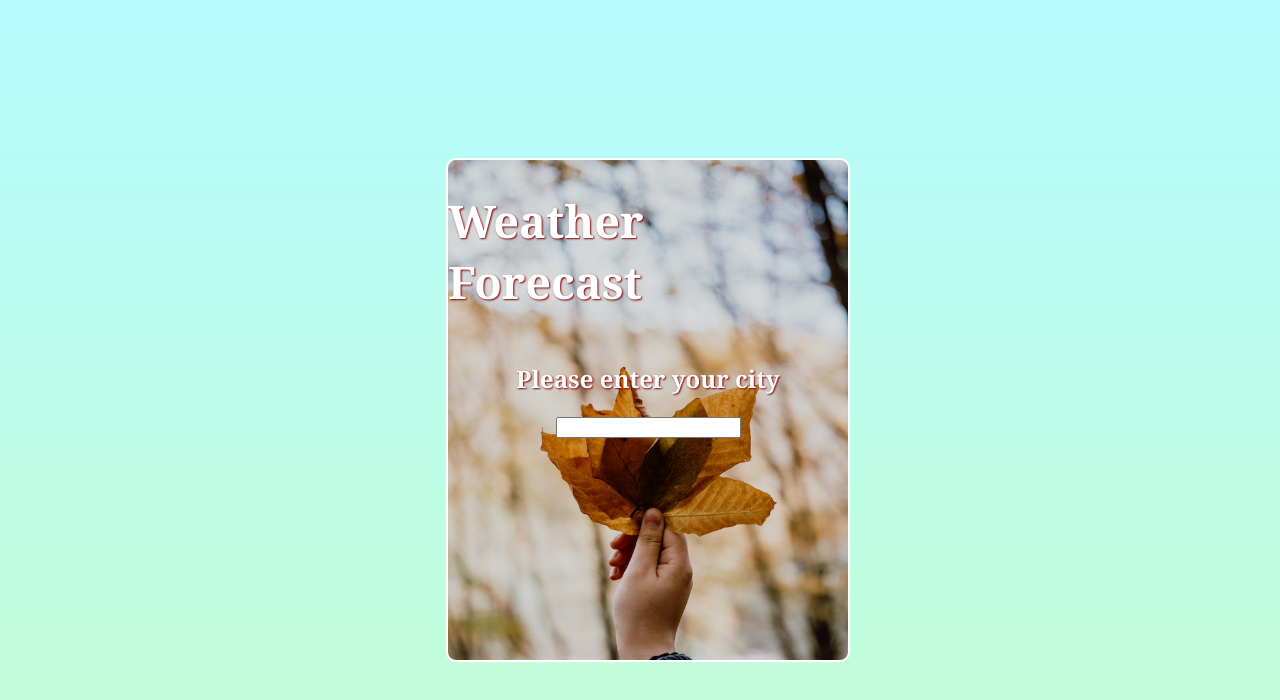
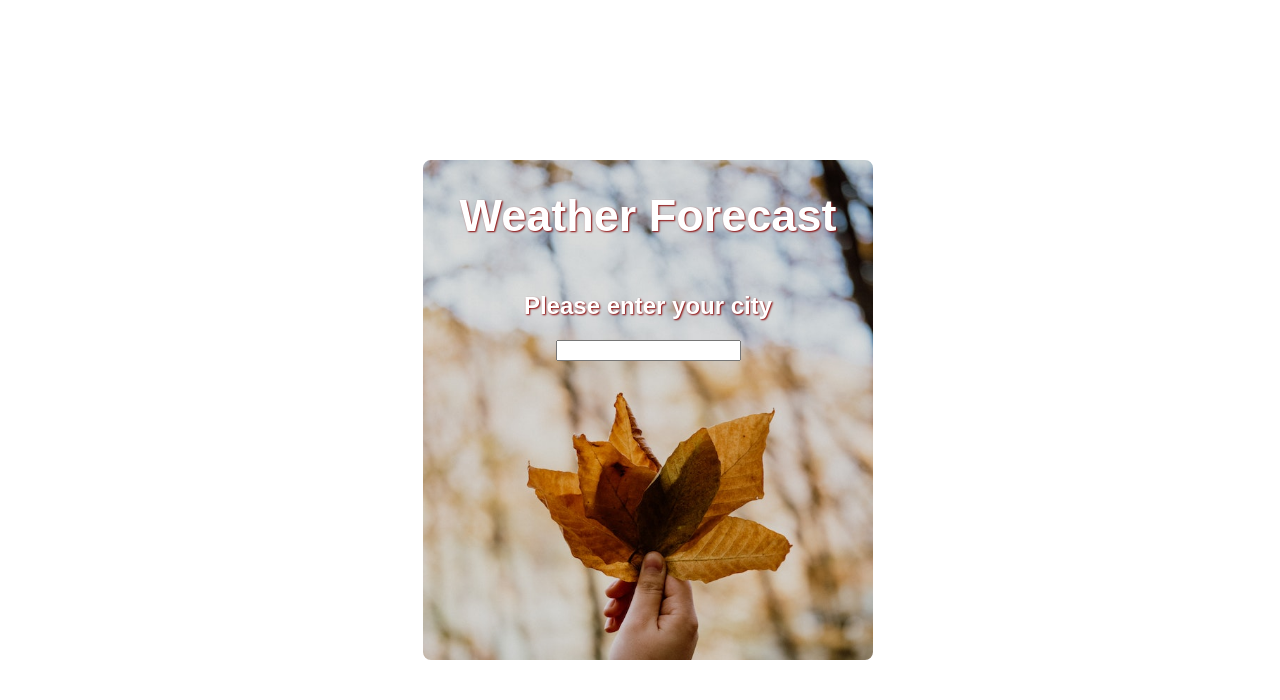
Before and after one commit to ryjw/weather-forecasting-app, a React (Vite) app: page / in a window 1280 px wide. Shown: the top 700 px of the page. Built offline with nearby package versions, Linux system fonts and the light colour scheme.

Commit message:
improved the CSS styling for winter, corrected API call

```diff
--- a/src/components/LandingPage.jsx
+++ b/src/components/LandingPage.jsx
@@ -2,7 +2,7 @@ import { useEffect, useState } from "react";
 import Picker from "./Picker";
 
 export default function LandingPage({ setWeather, setCityName }) {
-  const [season, setSeason] = useState("spring");
+  const [season, setSeason] = useState("");
 
   useEffect(() => {
     let seas;
--- a/src/components/Picker.jsx
+++ b/src/components/Picker.jsx
@@ -19,7 +19,7 @@ export default function Picker({ setWeather, setCityName }) {
     const lat = cityReturn[index].lat;
     const lon = cityReturn[index].lon;
     const res = await fetch(
-      `${API}/data/2.5/forecast/hourly?lat=${lat}&lon=${lon}&appid=${APIKey}`
+      `${API}/data/2.5/forecast?lat=${lat}&lon=${lon}&appid=${APIKey}`
     );
     const info = await res.json();
     setWeather(info);
--- a/src/index.css
+++ b/src/index.css
@@ -1,16 +1,16 @@
 body {
-  background-image: linear-gradient(0deg, #2af56347 0%, #00f0fd49 100%);
+  /* background-image: linear-gradient(0deg, #2af56347 0%, #00f0fd49 100%); */
   width: 100%;
   min-height: 100vh;
   display: flex;
   justify-content: center;
-  font-family: Cambria, Cochin, Georgia, Times, "Times New Roman", serif;
+  font-family: Arial, Helvetica, sans-serif;
 }
 
 .landing-container {
   margin-top: 150px;
   height: 500px;
-  width: 400px;
+  width: 450px;
   border: 2px solid white;
   border-radius: 10px;
   color: white;
@@ -57,5 +57,5 @@ h1 {
   background-image: url("./assets/winter.jpg");
   background-size: cover;
   color: darkred;
-  text-shadow: 1px 1px 2px black;
+  text-shadow: 1px 1px 2px aliceblue;
 }
```
